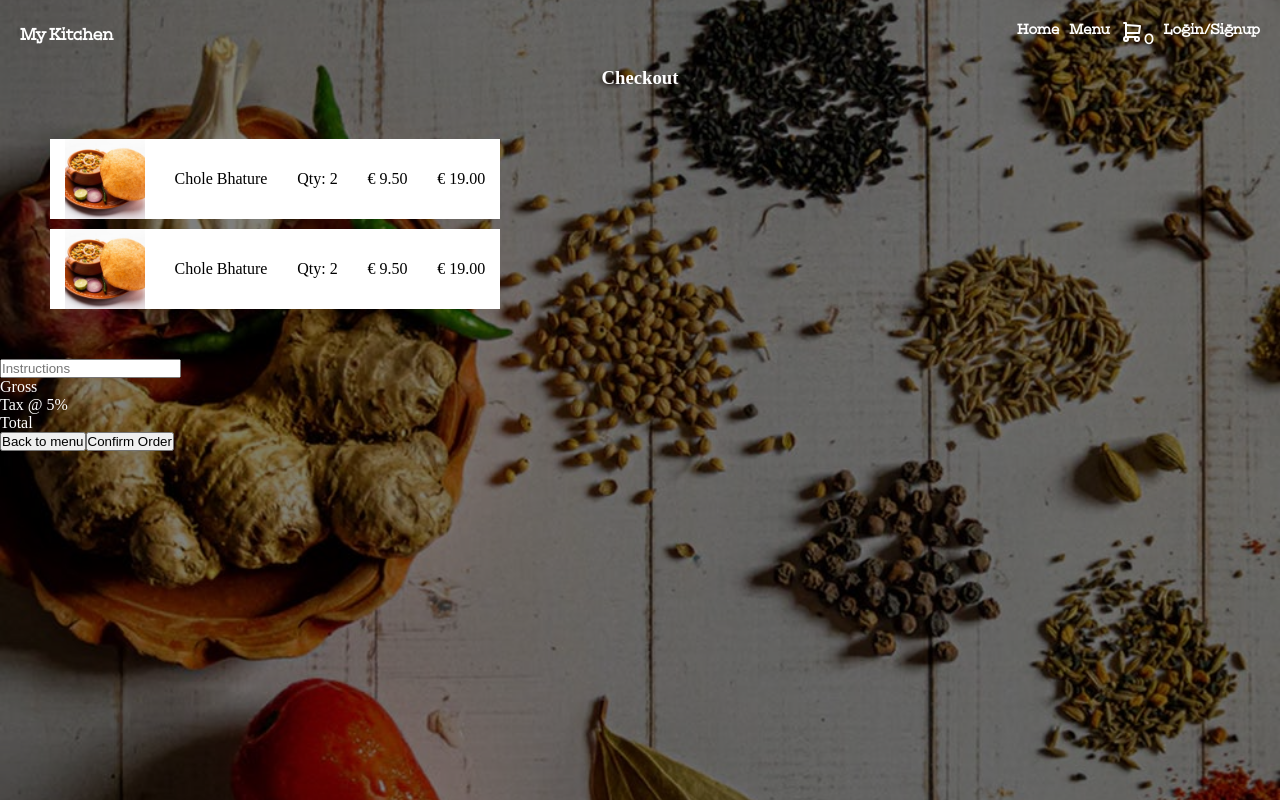
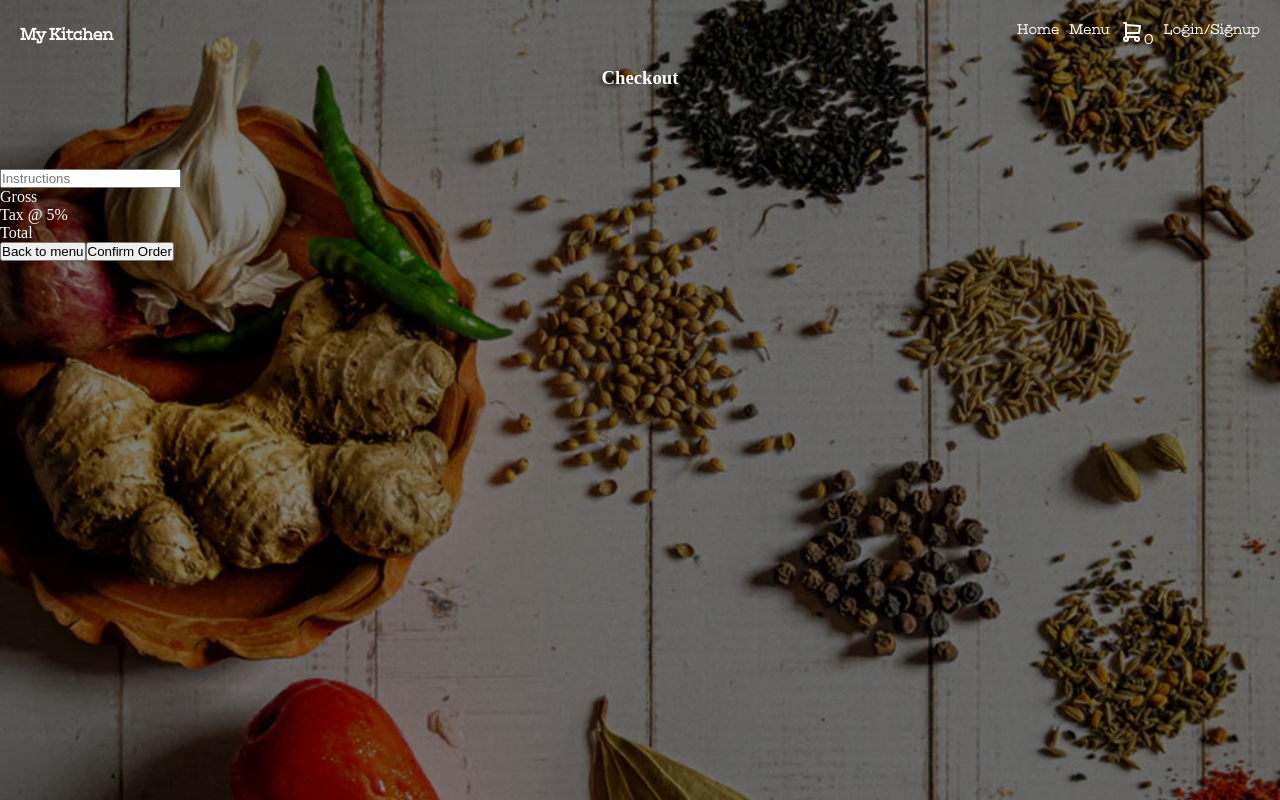
Before and after one commit to pynk-eu/kitchen-app, a Next.js app: page /checkout in a window 1280 px wide. Built offline with nearby package versions, Linux system fonts and the light colour scheme.

Commit message:
moved the state to app and pass it down to checkout and menu as props, items is adding to cart.

```diff
--- a/components/Navigation/Navigation.module.css
+++ b/components/Navigation/Navigation.module.css
@@ -2,7 +2,6 @@
   color: white;
   font-size: 14px;
   font-family: kyiv-type-serif;
-  font-weight: 700;
   word-wrap: break-word;
   display: flex;
   justify-content: space-between;
--- a/pages/_app.js
+++ b/pages/_app.js
@@ -1,10 +1,12 @@
 import Navigation from '@/components/Navigation/Navigation'
 import '@/styles/globals.css'
+import { useState } from 'react'
 
 
 export default function App({ Component, pageProps }) {
+  const[cart, setCart] = useState([])
   return  <>
     <Navigation/>
-    <Component {...pageProps}/>
+    <Component {...pageProps} cart={cart}/>
    </>
   }
--- a/pages/checkout/index.js
+++ b/pages/checkout/index.js
@@ -1,26 +1,22 @@
 import styles from '@/styles/Checkout.module.css'
 import Image from 'next/image'
 
-export  default function Checkout(){
+export  default function Checkout({cart}){
+
   return(
     <div className={styles['checkout-page']}>
       <h3 className={styles['checkout-page--txt']}>Checkout</h3>
       <div className={styles['checkout-summaries']}>
-        <div className={styles['checkout-summaries__items']}>
-          <Image src= '/chole 1.png' height='80' width='80' alt='chole' className={styles['checkout-summaries__items--image']}/>
-          <p className={styles['checkout-summaries__items--name']}>Chole Bhature</p>
-          <p className={styles['checkout-summaries__items--qty']}>Qty: 2</p>
-          <p className={styles['checkout-summaries__items--price']}>€ 9.50</p>
-          <p className={styles['checkout-summaries__items--total']}>€ 19.00</p>
-        </div>
+        {cart.map((item) =>{ return (
+           <div className={styles['checkout-summaries__items']}>
+           <Image src={item.image} height='80' width='80' alt='chole' className={styles['checkout-summaries__items--image']}/>
+           <p className={styles['checkout-summaries__items--name']}>{item.name}</p>
+           <p className={styles['checkout-summaries__items--qty']}>Qty: 1</p>
+           <p className={styles['checkout-summaries__items--price']}>€{item.price}</p>
+           <p className={styles['checkout-summaries__items--total']}>€ 19.00</p>
+         </div>
+        )})}
 
-        <div className={styles['checkout-summaries__items']}>
-          <Image src= '/chole 1.png' height='80' width='80' alt='chole' className={styles['checkout-summaries__items--image']}/>
-          <p className={styles['checkout-summaries__items--name']}>Chole Bhature</p>
-          <p className={styles['checkout-summaries__items--qty']}>Qty: 2</p>
-          <p className={styles['checkout-summaries__items--price']}>€ 9.50</p>
-          <p className={styles['checkout-summaries__items--total']}>€ 19.00</p>
-        </div>
       </div>
       <div className={styles['addtional-info']}>
         <input className={styles['addtional-instructions--txt']} placeholder='Instructions' />
@@ -31,8 +27,8 @@ export  default function Checkout(){
        </div>
       </div>
       <div classname={styles['menu-order--btn']}>
-        <button onClick className={['menu-button']}>Back to menu</button>
-        <button  onClick className={['order-button']}>Confirm Order</button>
+        <button className={['menu-button']}>Back to menu</button>
+        <button className={['order-button']}>Confirm Order</button>
       </div>
 
     </div>
--- a/pages/menu/index.js
+++ b/pages/menu/index.js
@@ -3,17 +3,17 @@ import styles from '@/styles/Menu.module.css'
  import useSWR from "swr"
 
  const fetcher = (...args) => fetch(...args).then(res => res.json())
-export default function Menu() {
+export default function Menu({cart}) {
     const { data, error, isLoading } = useSWR('/api/menus', fetcher)
 
 
     if (error) return <div>failed to load</div>
     if (isLoading) return <div>loading...</div>
 
-  const cart = []
+
   function handelAddToCart(menu){
   cart.push(menu)
-  console.log(cart)
+
  }
 
      return (
--- a/styles/Checkout.module.css
+++ b/styles/Checkout.module.css
@@ -1,16 +1,12 @@
-
 .checkout-page--txt{
   text-align: center;
 }
-
 
 .checkout-summaries{
   padding-left: 30px;
   text-align: center;
   padding: 40px;
 }
-
-
 
 .checkout-summaries__items{
   display: flex;
@@ -20,6 +16,9 @@
   background-color: white;
   color: black;
   margin: 10px;
-  width: 450px;
-
+  width: 550px;
+  font-size: 16px;
+  font-family:kyiv-type-title;
+  word-wrap: break-word;
+  padding: 10px;
 }
--- a/styles/Home.module.css
+++ b/styles/Home.module.css
@@ -10,7 +10,6 @@
   color: white;
   font-size: 20px;
   font-family: Kyiv-type-title;
-  font-weight: 700;
   word-wrap: break-word;
  }
 
@@ -20,6 +19,5 @@
     color: black;
     font-size: 10px;
     font-family:  kyiv-type-serif;
-    font-weight: 700;
     word-wrap: break-word
   }
--- a/styles/Login.module.css
+++ b/styles/Login.module.css
@@ -3,7 +3,6 @@ text-align: center;
 color: white;
 font-size: 16px;
 font-family:kyiv-type-title;
-font-weight: 700;
 word-wrap: break-word;
 padding-top: 40px;
 padding-bottom: 40px;
@@ -13,7 +12,6 @@ padding-bottom: 40px;
 color: white;
 font-size: 16px;
 font-family:kyiv-type-title;
-font-weight: 700;
 word-wrap: break-word;
 text-align: center;
 margin: 40px;
--- a/styles/Menu.module.css
+++ b/styles/Menu.module.css
@@ -22,7 +22,6 @@
 color: white;
 font-size: 14px;
 font-family:kyiv-type-title;
-font-weight: 700;
 word-wrap: break-word;
 text-align: center;
 padding-top: 30px;
@@ -33,7 +32,6 @@ padding-bottom: 30px;
  color: white;
  font-size: 12px;
  font-family: kyiv-type-title;
- font-weight: 700;
  word-wrap: break-word;
  margin-left: 20px;
  text-align: center;
@@ -57,7 +55,6 @@ text-align: center;
   color: black;
   font-size: 10px;
   font-family:  kyiv-type-serif;
-  font-weight: 700;
   word-wrap: break-word;
   padding: 4px;
   background-color: white;
```
